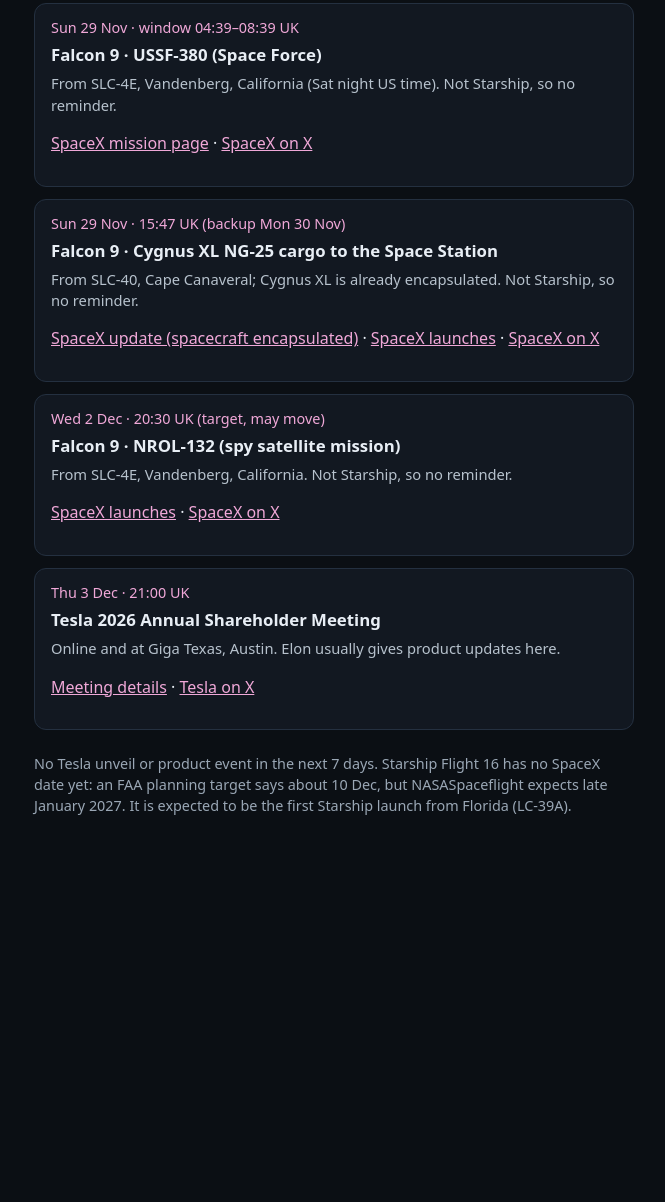
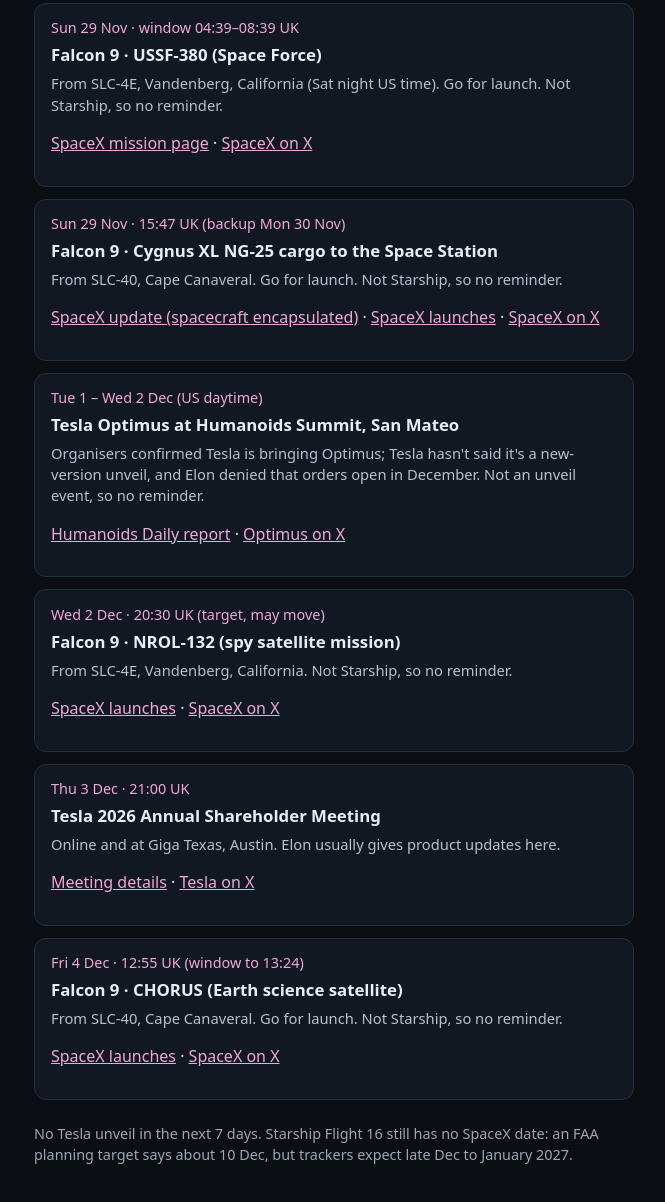
Before and after one commit to AlexanderRead2/alex-hub, a plain HTML site: page tek.html in a window 1280 px wide. Shown: the part 418-1620 px from the top of the page, without its empty margins (306-971 px from the left). Before the commit the page ends 1287 px from the top, so only its background shows below. Drawn offline with Linux system fonts and the light colour scheme.

Commit message:
Tek: upcoming events 28 Nov 2026

```diff
--- a/tek.html
+++ b/tek.html
@@ -18,7 +18,7 @@
     </nav>
 
     <h1>Upcoming events</h1>
-    <p class="meta">Tesla · SpaceX · UK times · Updated by Tek on Fri 27 Nov<br />🔔 = Tek will remind you (~30 min before)</p>
+    <p class="meta">Tesla · SpaceX · UK times · Updated by Tek on Sat 28 Nov<br />🔔 = Tek will remind you (~30 min before)</p>
 
     <div class="event">
       <div class="when">Now until Sun 29 Nov</div>
@@ -30,15 +30,22 @@
     <div class="event">
       <div class="when">Sun 29 Nov · window 04:39–08:39 UK</div>
       <div class="title">Falcon 9 · USSF-380 (Space Force)</div>
-      <p class="note">From SLC-4E, Vandenberg, California (Sat night US time). Not Starship, so no reminder.</p>
+      <p class="note">From SLC-4E, Vandenberg, California (Sat night US time). Go for launch. Not Starship, so no reminder.</p>
       <p><a href="https://www.spacex.com/launches/ussf380">SpaceX mission page</a> · <a href="https://x.com/SpaceX">SpaceX on X</a></p>
     </div>
 
     <div class="event">
       <div class="when">Sun 29 Nov · 15:47 UK (backup Mon 30 Nov)</div>
       <div class="title">Falcon 9 · Cygnus XL NG-25 cargo to the Space Station</div>
-      <p class="note">From SLC-40, Cape Canaveral; Cygnus XL is already encapsulated. Not Starship, so no reminder.</p>
+      <p class="note">From SLC-40, Cape Canaveral. Go for launch. Not Starship, so no reminder.</p>
       <p><a href="https://x.com/SpaceX/status/2125649126398591003">SpaceX update (spacecraft encapsulated)</a> · <a href="https://www.spacex.com/launches/">SpaceX launches</a> · <a href="https://x.com/SpaceX">SpaceX on X</a></p>
+    </div>
+
+    <div class="event">
+      <div class="when">Tue 1 – Wed 2 Dec (US daytime)</div>
+      <div class="title">Tesla Optimus at Humanoids Summit, San Mateo</div>
+      <p class="note">Organisers confirmed Tesla is bringing Optimus; Tesla hasn't said it's a new-version unveil, and Elon denied that orders open in December. Not an unveil event, so no reminder.</p>
+      <p><a href="https://www.humanoidsdaily.com/news/humanoids-summit-2026-tesla-optimus-partnership-san-mateo">Humanoids Daily report</a> · <a href="https://x.com/Tesla_Optimus">Optimus on X</a></p>
     </div>
 
     <div class="event">
@@ -55,7 +62,14 @@
       <p><a href="https://www.votetesla.com/annual-meeting-details/">Meeting details</a> · <a href="https://x.com/Tesla">Tesla on X</a></p>
     </div>
 
-    <p class="meta" style="margin-top:1.5rem">No Tesla unveil or product event in the next 7 days. Starship Flight 16 has no SpaceX date yet: an FAA planning target says about 10 Dec, but NASASpaceflight expects late January 2027. It is expected to be the first Starship launch from Florida (LC-39A).</p>
+    <div class="event">
+      <div class="when">Fri 4 Dec · 12:55 UK (window to 13:24)</div>
+      <div class="title">Falcon 9 · CHORUS (Earth science satellite)</div>
+      <p class="note">From SLC-40, Cape Canaveral. Go for launch. Not Starship, so no reminder.</p>
+      <p><a href="https://www.spacex.com/launches/">SpaceX launches</a> · <a href="https://x.com/SpaceX">SpaceX on X</a></p>
+    </div>
+
+    <p class="meta" style="margin-top:1.5rem">No Tesla unveil in the next 7 days. Starship Flight 16 still has no SpaceX date: an FAA planning target says about 10 Dec, but trackers expect late Dec to January 2027.</p>
   </div>
 </body>
 </html>
```
